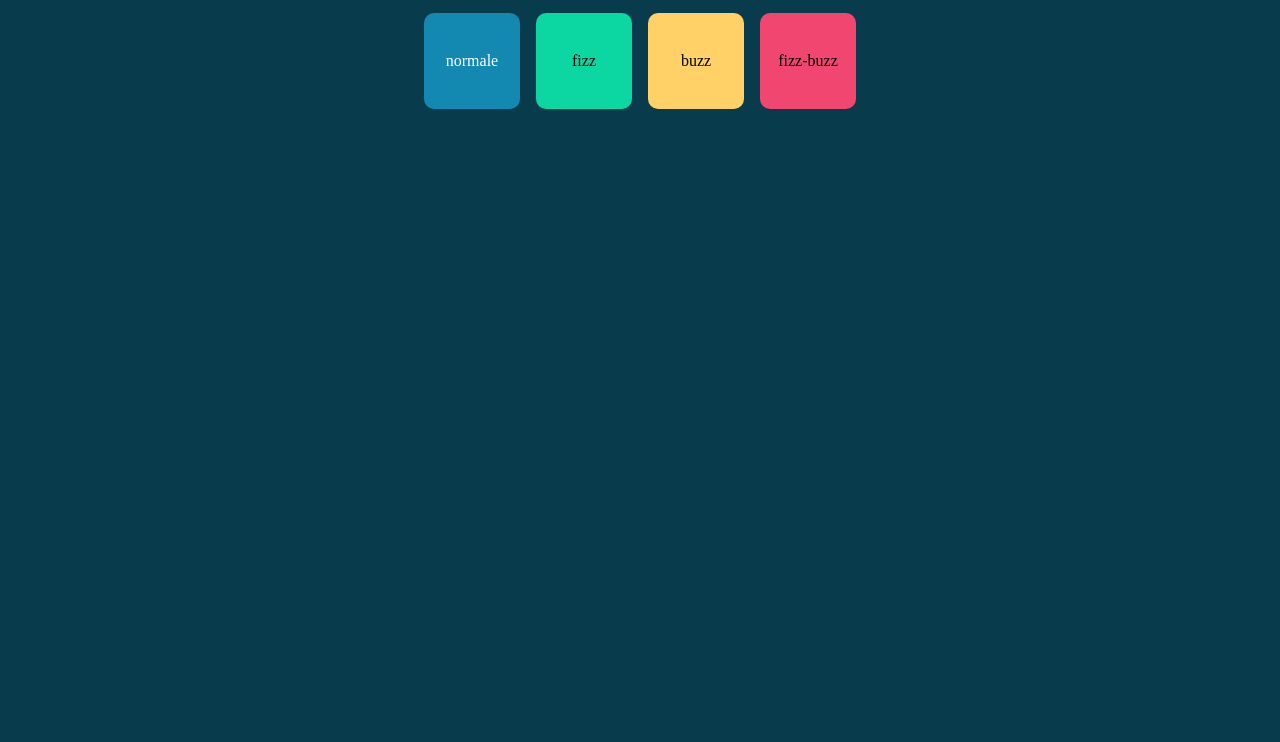
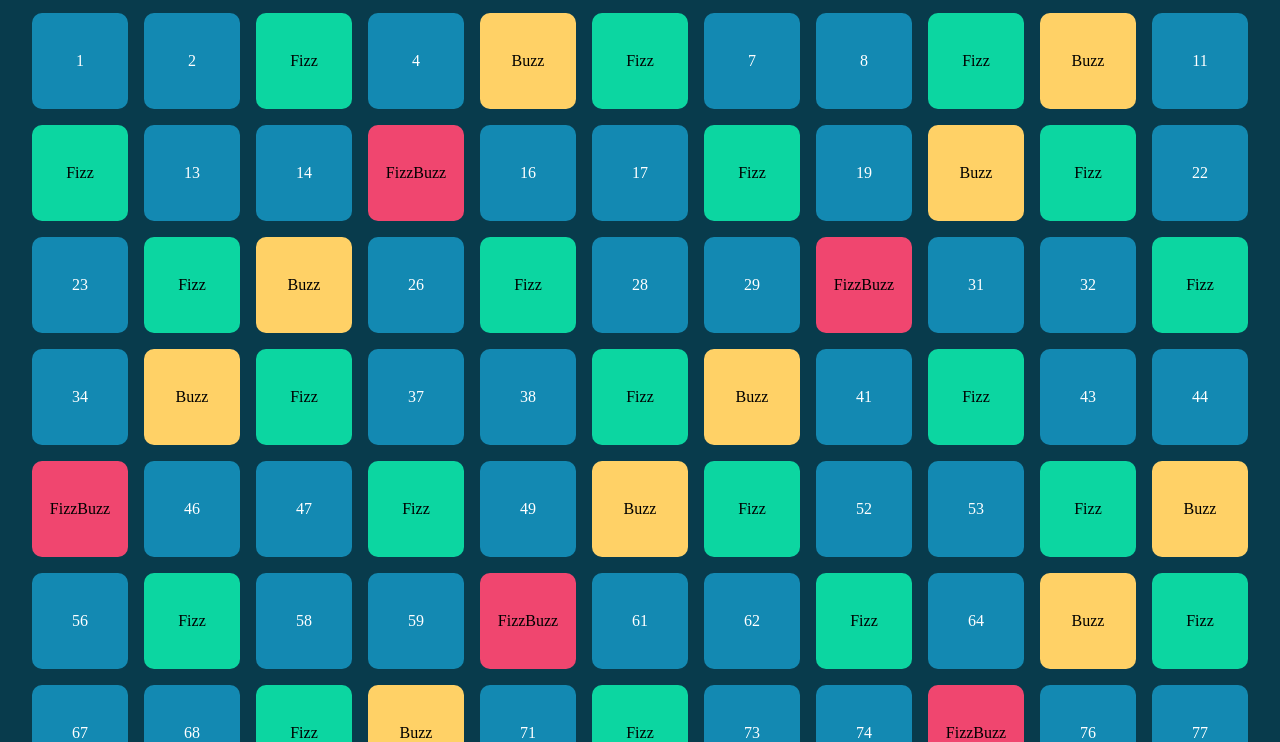
Before and after one commit to TommasoGalistu/js-fizzbuzz, a plain HTML site: page index.html in a window 1280 px wide. Shown: the part 58-800 px from the top of the page. Drawn offline with Linux system fonts and the light colour scheme.

Commit message:
creazione nodo e aggiunta al nodo container esistente

```diff
--- a/css/style.css
+++ b/css/style.css
@@ -17,7 +17,7 @@ main h1{
 }
 
 
-div[class*='col']{
+div[class*='col-']{
     height: 6rem;
     width: 6rem;
     display: flex;
@@ -38,23 +38,23 @@ div[class*='col']{
     padding: 1rem 0;
 }
 
-.normale{
+.col-normale{
     background-color: #1389b2;
     color: white;
 
 }
 
-.fizz{
+.col-fizz{
     background-color: #0cd6a1;
 
 
 }
-.buzz{
+.col-buzz{
     background-color: #ffd166;
 
 
 }
-.fizz-buzz{
+.col-fizz-buzz{
     background-color: #f0466f;
 
 
--- a/index.html
+++ b/index.html
@@ -14,10 +14,7 @@
             <h1>FizzBuzz</h1>
             <div class="container">
                 <div class="row">
-                    <div class="col normale">normale</div>
-                    <div class="col fizz">fizz</div>
-                    <div class="col buzz">buzz</div>
-                    <div class="col fizz-buzz">fizz-buzz</div>
+
 
                 </div>
             </div>
--- a/js/myjs.js
+++ b/js/myjs.js
@@ -17,4 +17,23 @@ for(let i=1; i <= 100; i++){
         progressivo = 'FizzBuzz'
     }
     console.log(progressivo)
+
+    // creazione di un nodo div
+    let card = document.createElement('div')
+    card.append(progressivo)
+    // aggiunta della classe al nodo
+    if(progressivo === 'Fizz'){
+        card.classList.add('col-fizz');
+
+    }else if(progressivo === 'Buzz'){
+        card.classList.add('col-buzz');
+
+    }else if(progressivo === 'FizzBuzz'){
+        card.classList.add('col-fizz-buzz');
+    }else{
+        card.classList.add('col-normale');
+    }
+
+
+    genitore.append(card)
 }
```
